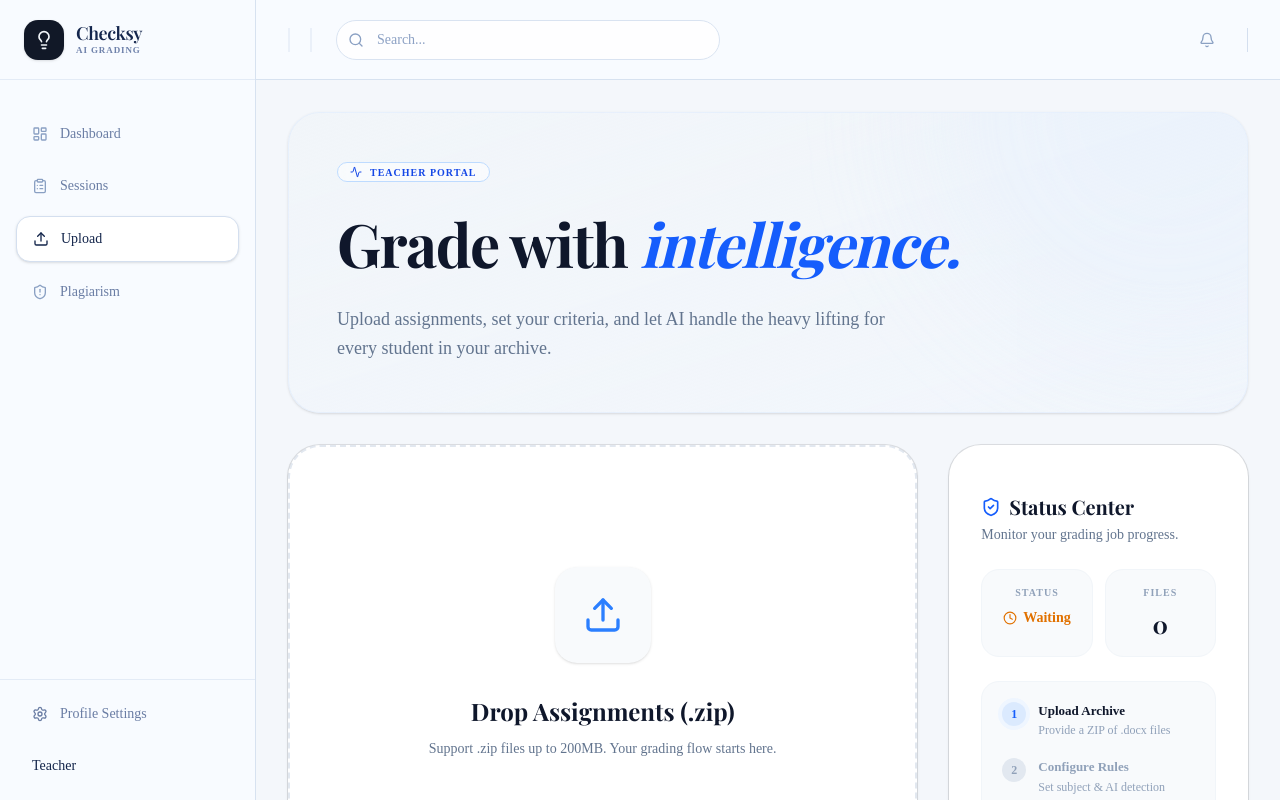
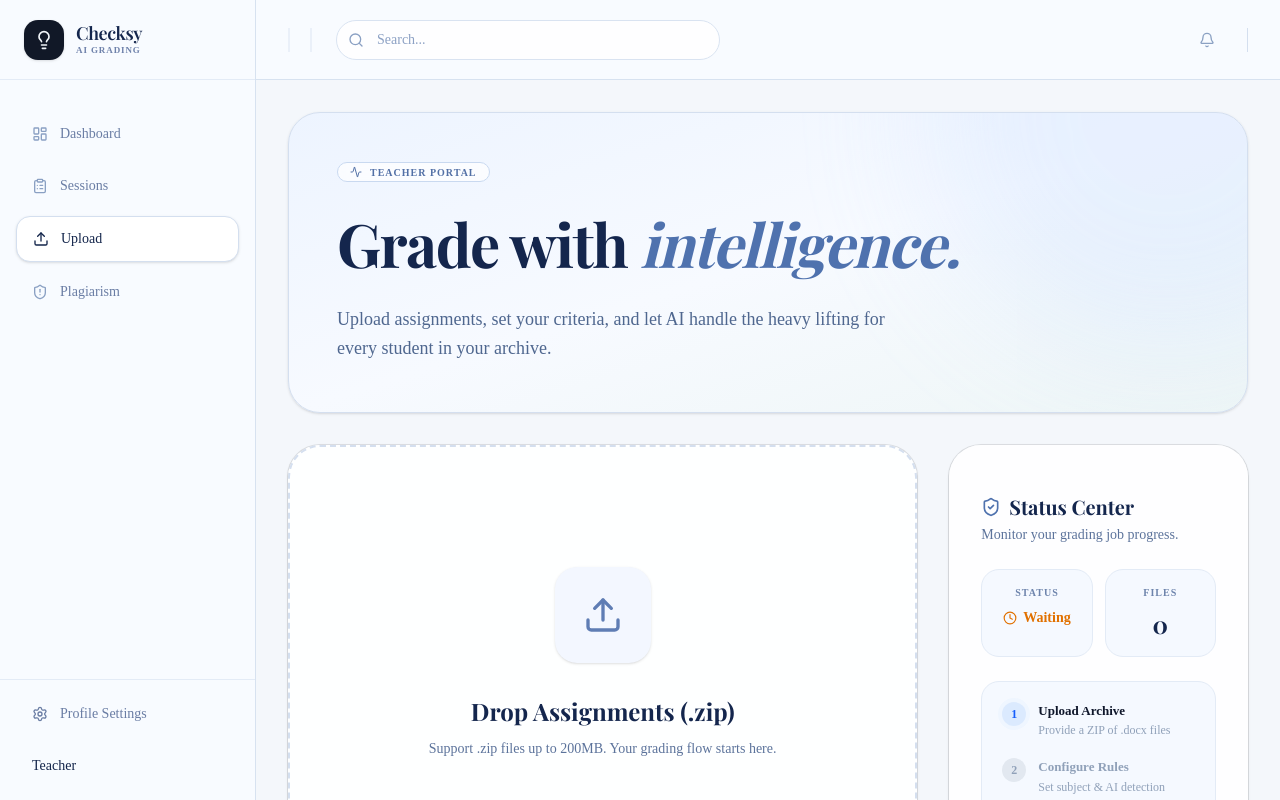
Before and after one commit to AnikaJalan/Checksy, a Next.js app: page /upload in a window 1280 px wide. Shown: the top 800 px of the page. Built offline with nearby package versions, Linux system fonts and the light colour scheme; no server answers; a web font is replaced by a local one.

Commit message:
refactor: updated the background color

```diff
--- a/src/app/(protected)/upload/page.tsx
+++ b/src/app/(protected)/upload/page.tsx
@@ -84,20 +84,20 @@ export default function UploadPage() {
     <div className="max-w-6xl mx-auto space-y-8 animate-in fade-in slide-in-from-bottom-4 duration-700 ease-out">
 
       {/* Hero Banner */}
-      <div className="bg-gradient-to-br from-slate-100 to-blue-50/30 rounded-[2rem] p-12 border border-blue-100/50 shadow-sm relative overflow-hidden">
-        <div className="absolute top-0 right-0 w-[30rem] h-[30rem] bg-blue-100/40 rounded-full blur-3xl opacity-60 -translate-y-1/2 translate-x-1/3" />
+      <div className="bg-gradient-to-br from-[#edf4ff] via-[#f7faff] to-[#eef6f6] rounded-[2rem] p-12 border border-[#d4dfef] shadow-sm relative overflow-hidden">
+        <div className="absolute top-0 right-0 w-[30rem] h-[30rem] bg-[#c8ddff]/50 rounded-full blur-3xl opacity-60 -translate-y-1/2 translate-x-1/3" />
 
         <div className="relative z-10 max-w-2xl space-y-6">
-          <Badge variant="outline" className="bg-white/50 backdrop-blur-sm border-blue-200 text-blue-700 text-[10px] tracking-widest font-bold uppercase px-3 py-1">
+          <Badge variant="outline" className="bg-white/70 backdrop-blur-sm border-[#c9d9f0] text-[#5270a6] text-[10px] tracking-widest font-bold uppercase px-3 py-1">
             <Activity className="w-3 h-3 mr-1" />
             Teacher Portal
           </Badge>
 
-          <h1 className="text-6xl font-serif font-bold text-slate-900 tracking-tight leading-tight">
-            Grade with <span className="text-blue-600 italic">intelligence.</span>
+          <h1 className="text-6xl font-serif font-bold text-[#14264d] tracking-tight leading-tight">
+            Grade with <span className="text-[#4f72ae] italic">intelligence.</span>
           </h1>
 
-          <p className="text-slate-500 text-lg leading-relaxed max-w-xl">
+          <p className="text-[#4f678f] text-lg leading-relaxed max-w-xl">
             Upload assignments, set your criteria, and let AI handle the heavy lifting for every student in your archive.
           </p>
         </div>
@@ -112,35 +112,35 @@ export default function UploadPage() {
             <Card
               {...getRootProps()}
               className={`border-2 border-dashed rounded-[2rem] transition-all duration-300 ease-out focus-visible:outline-none ${
-                isDragActive ? 'border-blue-400 bg-blue-50/30 shadow-md' : 'border-slate-200 bg-white shadow-sm hover:border-slate-300 cursor-pointer'
+                isDragActive ? 'border-[#8eb1e1] bg-[#eef5ff] shadow-md' : 'border-[#d4dfef] bg-white/90 shadow-sm hover:border-[#bfd0e8] cursor-pointer'
               } ${isUploading ? 'opacity-70 pointer-events-none' : ''}`}
             >
               <input {...getInputProps()} />
               <CardContent className="p-16 flex flex-col items-center justify-center text-center min-h-[400px]">
                 {isUploading ? (
                   <>
-                    <div className="w-24 h-24 rounded-3xl bg-blue-50 flex items-center justify-center mb-8">
-                      <Loader2 className="w-10 h-10 text-blue-600 animate-spin" />
+                    <div className="w-24 h-24 rounded-3xl bg-[#ecf2ff] flex items-center justify-center mb-8">
+                      <Loader2 className="w-10 h-10 text-[#4f72ae] animate-spin" />
                     </div>
-                    <h3 className="text-2xl font-serif font-bold text-slate-900 mb-3">Extracting Files...</h3>
-                    <p className="text-slate-500 max-w-sm mx-auto">Parsing .docx files from your archive securely.</p>
+                    <h3 className="text-2xl font-serif font-bold text-[#14264d] mb-3">Extracting Files...</h3>
+                    <p className="text-[#5c739b] max-w-sm mx-auto">Parsing .docx files from your archive securely.</p>
                   </>
                 ) : (
                   <>
                     <div className={`w-24 h-24 rounded-3xl flex items-center justify-center mb-8 transition-all duration-300 ${
-                      isDragActive ? 'bg-white shadow-xl scale-110 text-blue-600' : 'bg-slate-50 shadow-sm text-blue-500'
+                      isDragActive ? 'bg-white shadow-xl scale-110 text-[#4f72ae]' : 'bg-[#f3f7ff] shadow-sm text-[#5f7db4]'
                     }`}>
                       <UploadIcon className="w-10 h-10" />
                     </div>
-                    <h3 className="text-2xl font-serif font-bold text-slate-900 mb-3">Drop Assignments (.zip)</h3>
-                    <p className="text-slate-500 max-w-sm mx-auto">Support .zip files up to 200MB. Your grading flow starts here.</p>
+                    <h3 className="text-2xl font-serif font-bold text-[#14264d] mb-3">Drop Assignments (.zip)</h3>
+                    <p className="text-[#5c739b] max-w-sm mx-auto">Support .zip files up to 200MB. Your grading flow starts here.</p>
                     {error && <p className="text-rose-500 mt-4 text-sm font-medium bg-rose-50 px-3 py-1 rounded-full">{error}</p>}
                   </>
                 )}
               </CardContent>
             </Card>
           ) : step === 'configure' ? (
-            <Card className="border-slate-200 rounded-[2rem] shadow-sm overflow-hidden bg-white">
+            <Card className="border-[#d4dfef] rounded-[2rem] shadow-sm overflow-hidden bg-white/90">
                <ConfigurationStep
                  fileCount={manifest.count}
                  fileName={manifest.fileName}
@@ -150,7 +150,7 @@ export default function UploadPage() {
                />
             </Card>
           ) : (
-            <Card className="border-slate-200 rounded-[2rem] shadow-sm overflow-hidden bg-white">
+            <Card className="border-[#d4dfef] rounded-[2rem] shadow-sm overflow-hidden bg-white/90">
                <ProgressView
                  sessionId={manifest.sessionId}
                  onComplete={() => router.push(`/grade/${manifest.sessionId}`)}
@@ -161,20 +161,20 @@ export default function UploadPage() {
 
         {/* Right Column: Status Center */}
         <div className="lg:col-span-1">
-          <Card className="border-slate-200 rounded-[2rem] shadow-sm h-full">
+          <Card className="border-[#d4dfef] rounded-[2rem] shadow-sm h-full bg-white/90">
             <CardContent className="p-8 flex flex-col h-full gap-6">
               <div>
                 <div className="flex items-center gap-2 mb-1">
-                  <ShieldCheck className="w-5 h-5 text-blue-600" />
-                  <h3 className="text-xl font-serif font-bold text-slate-900">Status Center</h3>
+                  <ShieldCheck className="w-5 h-5 text-[#4f72ae]" />
+                  <h3 className="text-xl font-serif font-bold text-[#14264d]">Status Center</h3>
                 </div>
-                <p className="text-sm text-slate-500">Monitor your grading job progress.</p>
+                <p className="text-sm text-[#5c739b]">Monitor your grading job progress.</p>
               </div>
 
               {/* Stat pills — shown when a ZIP is uploaded */}
               <div className="grid grid-cols-2 gap-3">
-                <div className="rounded-2xl border border-slate-100 bg-slate-50 p-4 text-center">
-                  <p className="text-[10px] uppercase tracking-widest font-bold text-slate-400 mb-2">Status</p>
+                <div className="rounded-2xl border border-[#e3ebf6] bg-[#f5f9ff] p-4 text-center">
+                  <p className="text-[10px] uppercase tracking-widest font-bold text-[#6d84ac] mb-2">Status</p>
                   {step === 'upload' && (
                     <span className="inline-flex items-center gap-1.5 text-amber-600 text-sm font-semibold">
                       <Clock className="w-3.5 h-3.5" /> Waiting
@@ -191,16 +191,16 @@ export default function UploadPage() {
                     </span>
                   )}
                 </div>
-                <div className="rounded-2xl border border-slate-100 bg-slate-50 p-4 text-center">
-                  <p className="text-[10px] uppercase tracking-widest font-bold text-slate-400 mb-2">Files</p>
-                  <p className="text-2xl font-serif font-bold text-slate-900">
+                <div className="rounded-2xl border border-[#e3ebf6] bg-[#f5f9ff] p-4 text-center">
+                  <p className="text-[10px] uppercase tracking-widest font-bold text-[#6d84ac] mb-2">Files</p>
+                  <p className="text-2xl font-serif font-bold text-[#14264d]">
                     {manifest?.count ?? 0}
                   </p>
                 </div>
               </div>
 
               {/* Step tracker */}
-              <div className="flex-1 bg-slate-50 rounded-2xl border border-slate-100 flex flex-col p-5 text-sm">
+              <div className="flex-1 bg-[#f5f9ff] rounded-2xl border border-[#e3ebf6] flex flex-col p-5 text-sm">
                 <div className="space-y-5">
                   <div className="flex items-start gap-3">
                     <div className={`w-6 h-6 rounded-full flex items-center justify-center shrink-0 ${step === 'upload' ? 'bg-blue-100 text-blue-600 ring-4 ring-blue-50' : 'bg-emerald-100 text-emerald-600'}`}>
```
Also changed, not shown: src/app/(protected)/plagiarism/page.tsx (+34 -34 lines).
